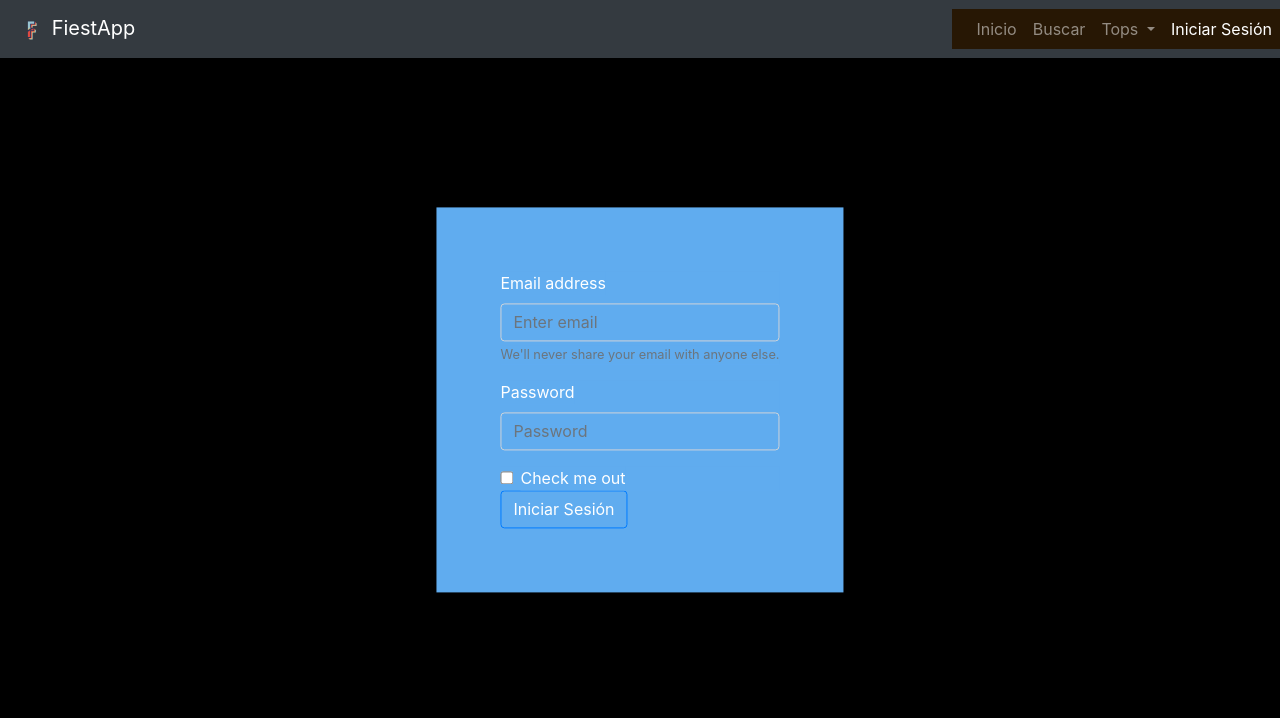
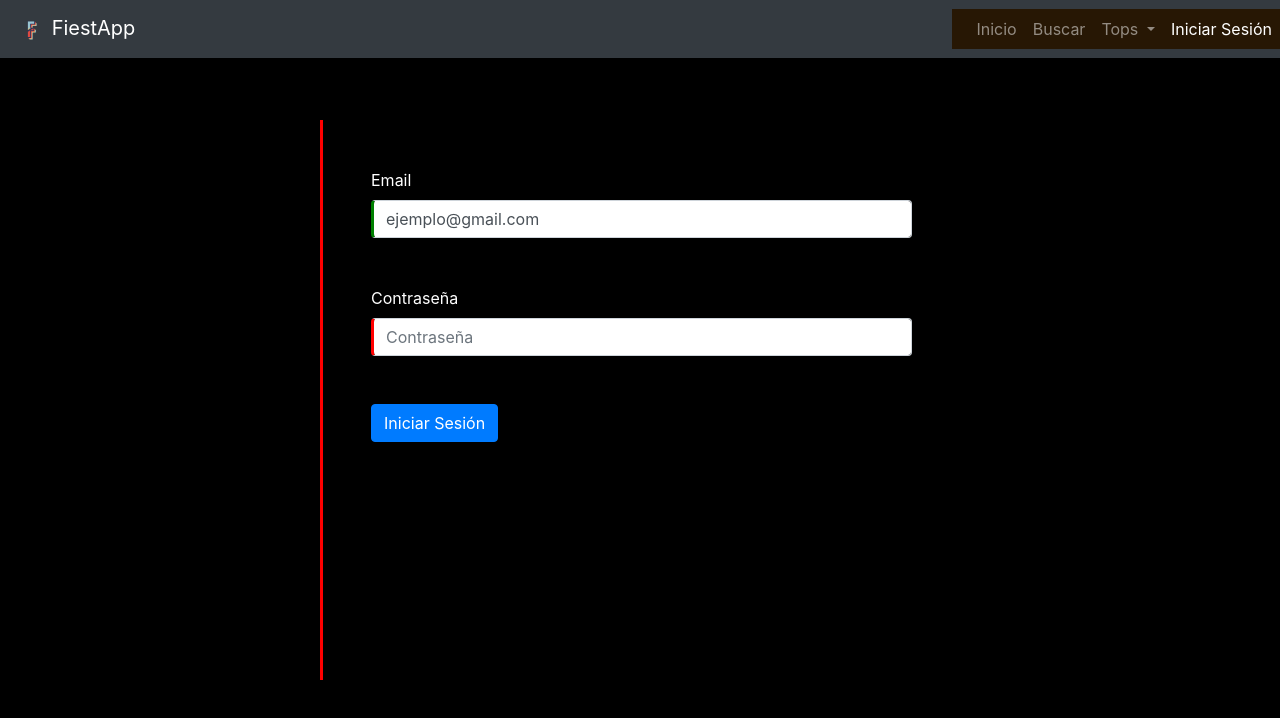
Before and after one commit to JScorpio67/ProAsix, an Angular app: page /login in a window 1280 px wide. Shown: the top 718 px of the page. Built offline with nearby package versions, Linux system fonts and the light colour scheme; a web font is replaced by a local one.

Commit message:
2802
Validacion con colores

```diff
--- a/src/app/pages/login/login.component.css
+++ b/src/app/pages/login/login.component.css
@@ -1,37 +1,43 @@
-*{
-    /* display: flex;
-    flex-direction: column;
-    justify-content: center;
-    align-items: center; */
-    background-color: rgb(96, 172, 239);
-    /* height: 100%;
-    width: 100%; */
-    /* margin: 5rem; */
-
-}
-
 form{
-    /* margin: 10rem;
-    padding: 6rem;  */
-    /* color: rgb(146, 98, 35);
-
-    height: 50%;
-    width: 50%; */
-}
-form{
+    /* background-color: rgb(183, 183, 183); */
     position: absolute;
     top: 50%;
     left: 50%;
     transform: translate(-50%, -50%);
-    padding: 4rem;
+    height: 70%;
+    width: 50%;
+    padding: 1rem;
     /* margin: 2rem; */
+    /* display: flex;
+    flex-direction: column;
+    align-items: start; */
+    border-color: none;
 }
 
-input{
-    /* padding: 1rem; */
-    /* background-color: rgb(18, 18, 18); */
+.divForm{
+    /* background-color: tomato; */
+    margin: 1rem; /*ESPACIO FUERA*/
+    padding: 1rem; /*ESPACIO DENTRO*/
+    /* width: 100%;
+    height: 120px; */
 }
 
-.form-control{
-    /* border-color: black; */
+input:focus {
+    outline: unset;
 }
+
+.ng-valid {
+    border-left: 3px solid green;
+}
+
+.ng-invalid {
+    border-left: 3px solid red;
+}
+
+/* .ng-valid:not(form).ng-touched {
+    border-left: 5px rgb(0, 160, 0) ;
+}
+
+.ng-invalid:not(form).ng-touched {
+    border-left: 5px rgb(255, 21, 21) ;
+} */
--- a/src/app/pages/login/login.component.html
+++ b/src/app/pages/login/login.component.html
@@ -13,18 +13,33 @@
 </form> -->
 
 <form [formGroup]="loginFormulario">
-  <div class="form-group">
-    <label for="exampleInputEmail1">Email address</label>
-    <input type="email" class="form-control" id="exampleInputEmail1" aria-describedby="emailHelp" placeholder="Enter email">
-    <small id="emailHelp" class="form-text text-muted">We'll never share your email with anyone else.</small>
+  <div class="divForm">
+    <label> Email </label>
+    <input type="email" class="form-control"  placeholder="Enter email" formControlName="email">
+
+    <div *ngIf="email.invalid && (email.dirty || email.touched)" class="text-danger" >
+      <div *ngIf="email.errors?.['required']">
+        El email es obligatorio
+      </div>
+      <div *ngIf="email.errors?.['email']">
+        El email debe tener un formato valido
+      </div>
+    </div>
   </div>
-  <div class="form-group">
-    <label for="exampleInputPassword1">Password</label>
-    <input type="password" class="form-control" id="exampleInputPassword1" placeholder="Password">
+
+  <div class="divForm">
+    <label> Contraseña</label>
+    <input type="password" class="form-control" placeholder="Contraseña" formControlName="pass">
+
+    <div *ngIf="password.invalid && (email.dirty || password.touched)" class="text-danger" >
+      <div *ngIf="password.errors?.['required']">
+        La contraseña es obligatoria
+      </div>
+    </div>
   </div>
-  <div class="form-check">
-    <input type="checkbox" class="form-check-input" id="exampleCheck1">
-    <label class="form-check-label" for="exampleCheck1">Check me out</label>
+
+  <div class="divForm">
+  <button type="submit" (click)="login()" class="btn btn-primary">Iniciar Sesión</button>
   </div>
-  <button type="submit" (click)="login()" class="btn btn-primary">Iniciar Sesión</button>
+
 </form>
--- a/src/app/pages/login/login.component.ts
+++ b/src/app/pages/login/login.component.ts
@@ -26,6 +26,14 @@
   ngOnInit():void{
   }
 
+  get email(){
+    return this.loginFormulario.controls.email;
+  }
+
+  get password(){
+    return this.loginFormulario.controls.pass;
+  }
+
   //METODO QUE LLAMAREMOS, PARA EL BOTON INICIAR SESION
   login(){
     if(this.loginFormulario.valid){
--- a/src/app/pages/signup/signup.component.html
+++ b/src/app/pages/signup/signup.component.html
@@ -2,22 +2,22 @@
     <div class="mb-3 form-row" >
         <div class="col">
           <label for="exampleInputEmail1" class="form-label"> nombre</label>
-          <input type="text" class="form-control" formControlName="nombre">
+          <input type="text"  formControlName="nombre">
         </div>
         <div class="col">
           <label for="exampleInputEmail1" class="form-label"> Apellidos </label>
-          <input type="text" class="form-control" formControlName="apellidos">
+          <input type="text" formControlName="apellidos">
         </div>
     </div>
 
     <div class="mb-3">
       <label for="exampleInputEmail1" class="form-label"> Email</label>
-      <input type="email" formControlName="email" class="form-control" formControlName="email" >
+      <input type="email" formControlName="email"  formControlName="email" >
     </div>
 
     <div class="mb-3">
       <label for="exampleInputPassword1" class="form-label">Password</label>
-      <input type="password" class="form-control" formControlName="pass">
+      <input type="password"  formControlName="pass">
     </div>
 
 
--- a/src/styles.css
+++ b/src/styles.css
@@ -75,10 +75,18 @@
 }
 
 /*FORMULARIOS, CLASES DE CONTROL DE ESTADO*/
-.ng-valid:not(form).ng-touched {
-    border: 5px green ;
+input:focus {
+    outline: unset;
+  }
+
+/* .ng-valid:not(form).ng-touched {
+    border-left: 5px rgb(0, 160, 0) ;
 }
 
 .ng-invalid:not(form).ng-touched {
-    border: 5px red ;
-}
+    border-left: 5px rgb(255, 21, 21) ;
+} */
+
+/* .ng-invalid {
+    border-left: 3px solid red;
+} */
```
